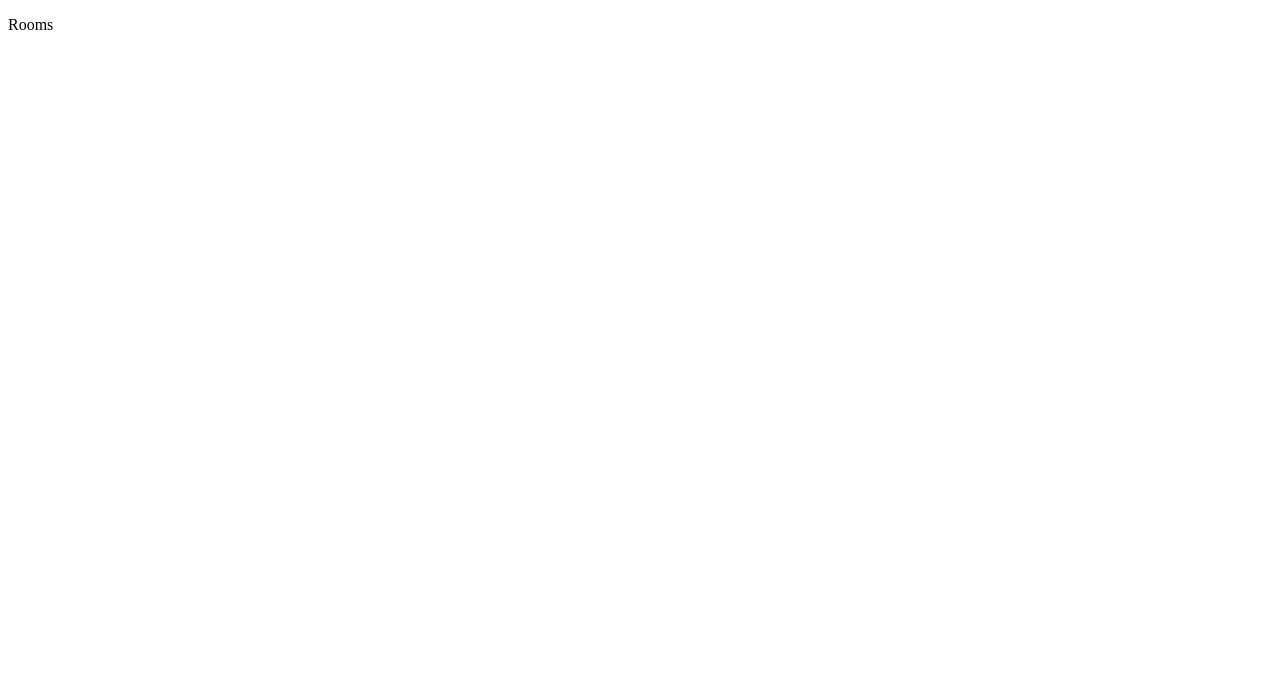
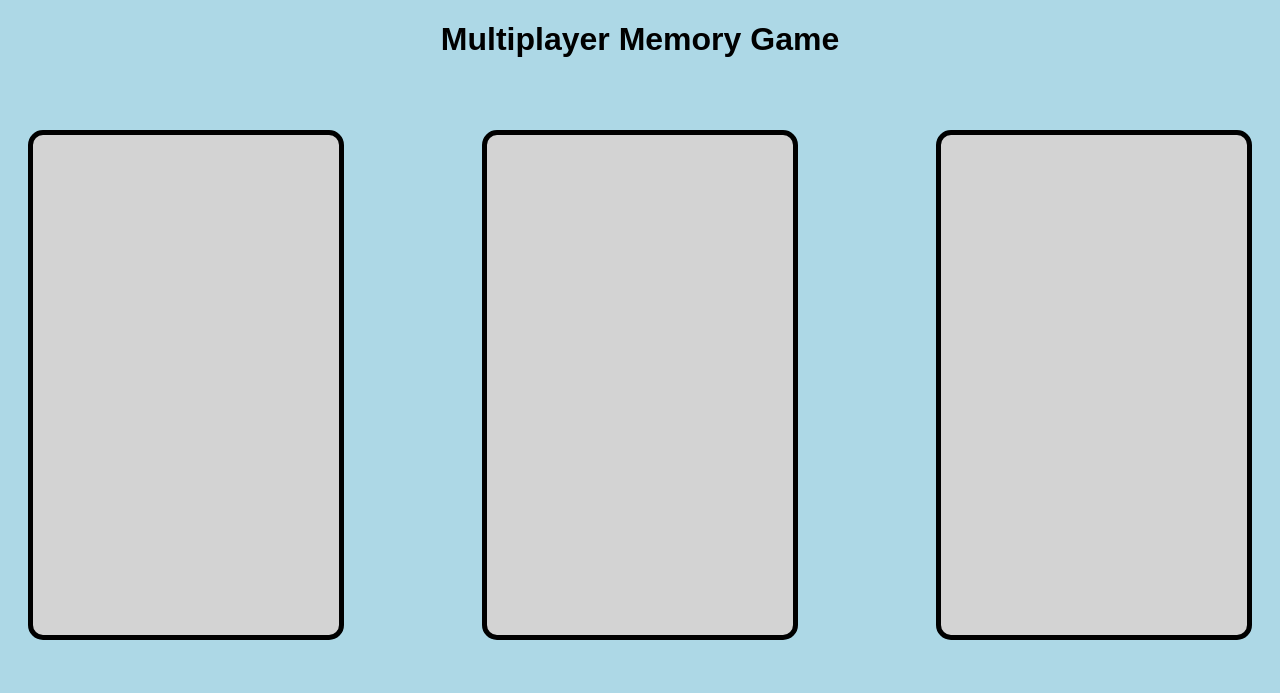
Before and after one commit to bodroghykristof/memory-game-multiplayer-bodroghykristof, a Flask app: page /rooms in a window 1280 px wide. Before the commit the part shown is almost empty. Shown: the top 693 px of the page. Run offline with Flask 2, Linux system fonts and the light colour scheme.

Commit message:
Create page layout for rooms page

```diff
--- /dev/null
+++ b/static/css/rooms.css
@@ -0,0 +1,25 @@
+.room-board {
+    width: 25%;
+    height: 500px;
+    border: black solid 5px;
+    border-radius: 15px;
+    background-color: lightgray;
+}
+
+.join-room {
+    float: left;
+}
+
+.spectate-room {
+    float: right;
+}
+
+.create-room {
+    display: inline-block;
+    margin: 0 auto;
+}
+
+.boards {
+    text-align: center;
+    padding: 50px 20px;
+}
--- a/templates/rooms.html
+++ b/templates/rooms.html
@@ -2,9 +2,17 @@
 <html lang="en">
 <head>
     <meta charset="UTF-8">
-    <title>Title</title>
+    <title>Memory Game</title>
+    <link rel="stylesheet" href="{{ url_for('static', filename='css/main.css') }}">
+    <link rel="stylesheet" href="{{ url_for('static', filename='css/rooms.css') }}">
 </head>
 <body>
-    <p>Rooms</p>
+    <h1>Multiplayer Memory Game</h1>
+    <div class="boards">
+          <div class="room-board join-room"></div>
+        <div class="room-board spectate-room"></div>
+        <div class="room-board create-room"></div>
+    </div>
+
 </body>
 </html>
```
